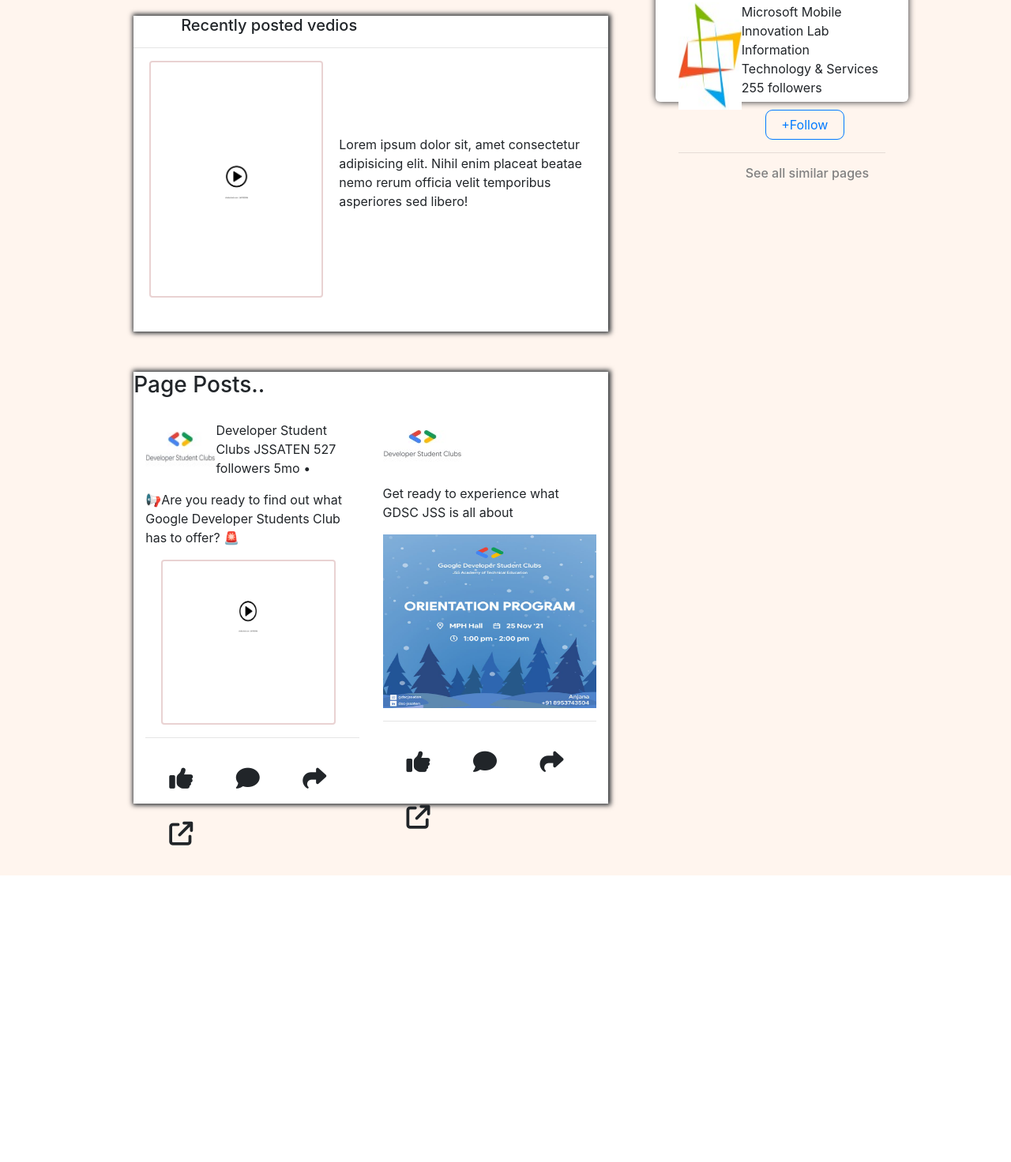
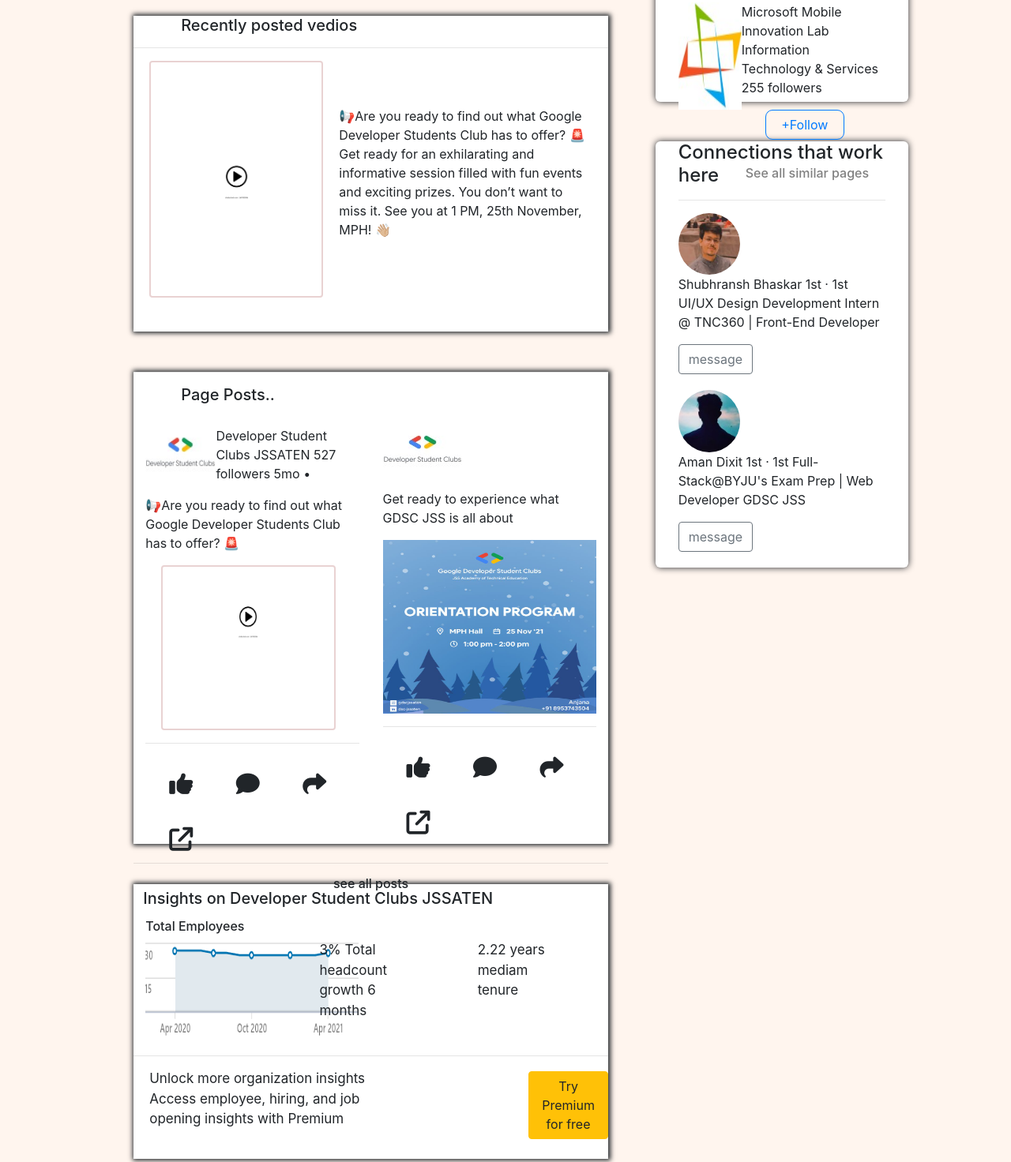
Before and after one commit to Nipunkhattri/Linkedingdsc, a plain HTML site: page index.html in a window 1280 px wide. Shown: the part 921-2393 px from the top of the page at 79% size. Before the commit the page ends 2030 px from the top, so only its background shows below. Drawn offline with nearby package versions, Linux system fonts and the light colour scheme.

Commit message:
gdscclone

```diff
--- a/index.css
+++ b/index.css
@@ -39,7 +39,7 @@
 
 .about{
     /* border: 2px solid red; */
-    height: 1930px;
+    height: 2330px;
     padding: 0% 9%;
     background-color: seashell;
 }
@@ -212,7 +212,7 @@
 }
 
 .pagepost{
-    height: 547px;
+    height: 598px;
     /* padding: 0% 9%; */
     margin-top: 51px;
     margin-left: 39px;
@@ -270,3 +270,64 @@
     font-size: 30px;
     margin-left: 30px;
 }
+
+
+.pagepost h3{
+    font-size: 20px;
+    margin-left: 60px;
+}
+.pagepost h6{
+    text-align: center;
+}
+
+.connect{
+    height: 540px;
+    padding: 0% 9%;
+    margin-top: 50px;
+    /* border: 2px solid red; */
+    border-radius: 6px;
+    box-shadow:0px 0px 9px 0px;
+    background-color: white;
+}
+.connectit img{
+    width: 30%;
+    border-radius: 40px;
+}
+.connectit1{
+    margin-top: 20px;
+}
+.connectit1 img{
+    width: 30%;
+    border-radius: 40px;
+}
+.insights{
+    height: 348px;
+    /* padding: 0% 9%; */
+    margin-top: 51px;
+    margin-left: 39px;
+    margin-right: 30px;
+    background-color: seashell;
+    /* border: 2px solid red; */
+    background-color: white;
+    box-shadow:1px 0px 6px 2px;
+}
+
+.insights h2{
+    font-size: 20px;
+    padding: 1% 2%;
+    margin-top: 50px;
+}
+
+.insights h6{
+    margin-left: 15px;
+}
+.rowinsights p{
+    /* width: 60%; */
+    margin-left: 50px;
+    font-size: 20px;
+}
+.insights p{
+    width: 50%;
+    margin-left: 20px;
+    font-size: 17px;
+}
--- a/index.html
+++ b/index.html
@@ -72,12 +72,13 @@
                       <img src="download (6).png" alt="">
                     </div>
                     <div class="col-lg-7 vedio2">
-                      <p>Lorem ipsum dolor sit, amet consectetur adipisicing elit. Nihil enim placeat beatae nemo rerum officia velit temporibus asperiores sed libero!</p>
+                      <p>📢Are you ready to find out what Google Developer Students Club has to offer? 🚨 Get ready for an exhilarating and informative session filled with fun events and exciting prizes. You don’t want to miss it.  See you at 1 PM, 25th November, MPH! 👋🏼</p>
                     </div>
                   </div>
                 </div>
 
                 <div class="pagepost">
+                  <hr>
                   <h3>Page Posts..</h3>
                   <div class="row">
                     <div class="col-lg-6 pagepost1">
@@ -110,8 +111,35 @@
                       <i class="fa-solid fa-web fa-arrow-up-right-from-square"></i>
                     </div>
                   </div>
+                  <hr>
+                  <h6>see all posts</h6>
                 </div>
 
+                <div class="insights">
+                  <h2>Insights on Developer Student Clubs JSSATEN </h2>
+                  <h6>Total Employees</h6>
+                  <div class="row rowinsights">
+                    <div class="col-lg-4 insights1">
+                      <img src="ins.png" width="270px" height="130px" alt="">
+                    </div>
+                    <div class="col-lg-4 insights2">
+                      <p> 3%
+
+                        Total headcount growth
+
+                        6 months</p>
+                    </div>
+                    <div class="col-lg-4 insights2">
+                      <p> 2.22 years
+
+                        mediam tenure</p>
+                    </div>
+                  </div>
+                  <hr>
+                  <p>Unlock more organization insights
+                    Access employee, hiring, and job opening insights with Premium</p>
+                    <button class="btn btn-warning" style="margin-left: 500px; margin-top: -120px;">Try Premium for free</button>
+                </div>
 
 
 
@@ -166,10 +194,31 @@
                   <hr>
                   <h6>See all similar pages</h6>
                 </div>
-              </div>
 
 
-
+                <div class="connect">
+                  <h4>Connections that work here</h4>
+                  <hr>
+                  <div class="row connectit">
+                    <img src="sh.jfif" alt="">
+                    <p>Shubhransh Bhaskar
+                      1st
+                      · 1st
+                      UI/UX Design Development Intern @ TNC360 | Front-End Developer
+                    </p>
+                    <button class="btn btn-outline-secondary">message</button>
+                  </div>
+                  <div class="row connectit1">
+                    <img src="am.jfif" alt="">
+                    <p>Aman Dixit
+                      1st
+                      · 1st
+                      Full-Stack@BYJU's Exam Prep | Web Developer GDSC JSS
+                    </p>
+                    <button class="btn btn-outline-secondary">message</button>
+                  </div>
+                </div>
+              </div>
 
 
 
```
Also changed, not shown: am.jfif (added), ins.png (added), sh.jfif (added).
